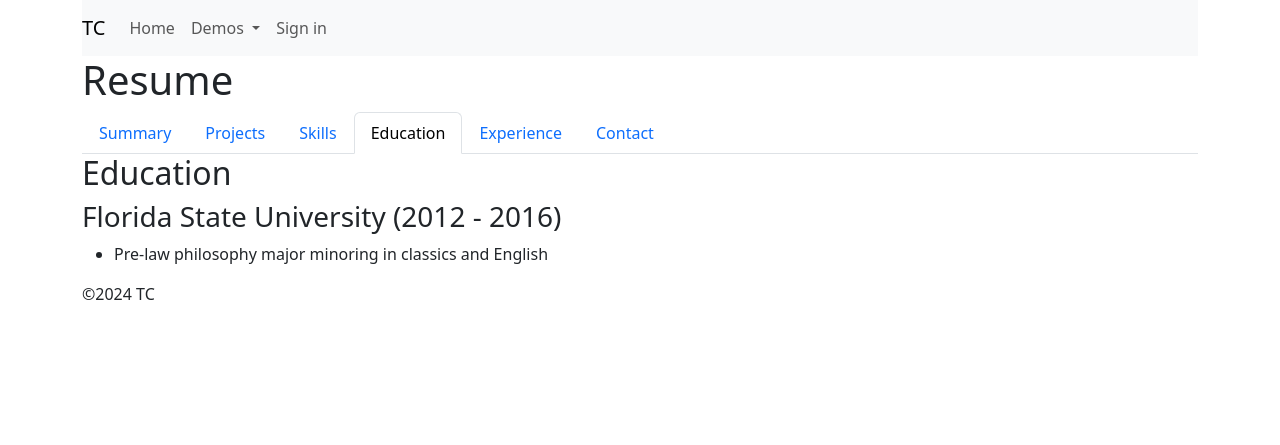
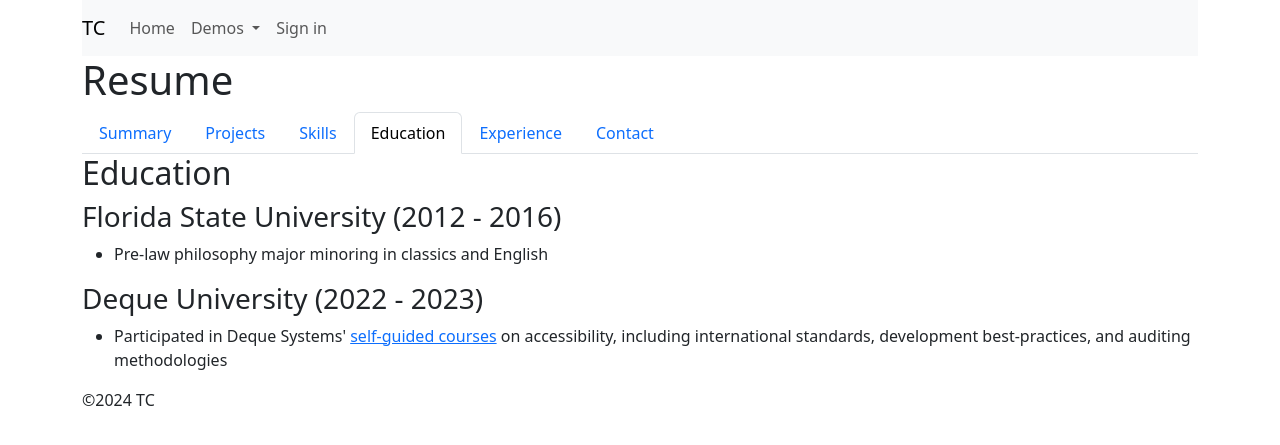
Before and after one commit to truthless-dev/Portfolio_Website, a Django app: page / in a window 1280 px wide, after a click on "Education". Shown: the top 445 px of the page. Run offline with Django 5.2, Linux system fonts and the light colour scheme.

Commit message:
Add Deque University to education

```diff
--- a/resume/templates/resume/education.html
+++ b/resume/templates/resume/education.html
@@ -3,3 +3,7 @@
 <ul>
  <li>Pre-law philosophy major minoring in classics and English</li>
 </ul>
+<h3>Deque University (2022 - 2023)</h3>
+<ul>
+ <li>Participated in Deque Systems' <a href="https://dequeuniversity.com/">self-guided courses</a> on accessibility, including international standards, development best-practices, and auditing methodologies</li>
+</ul>
```
